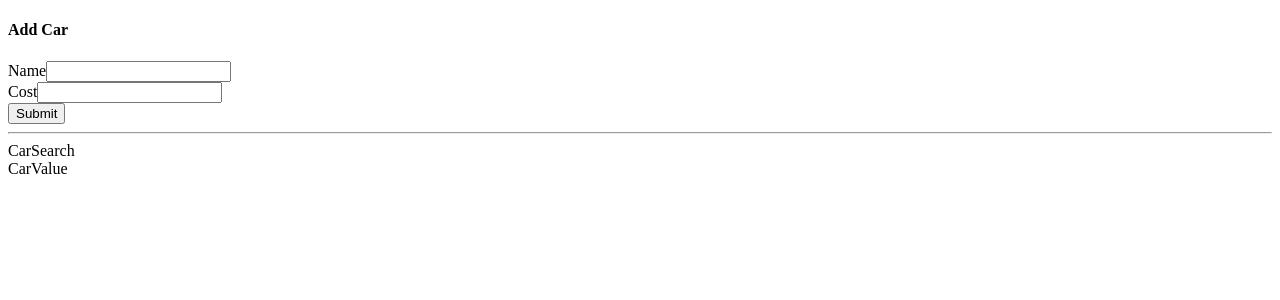
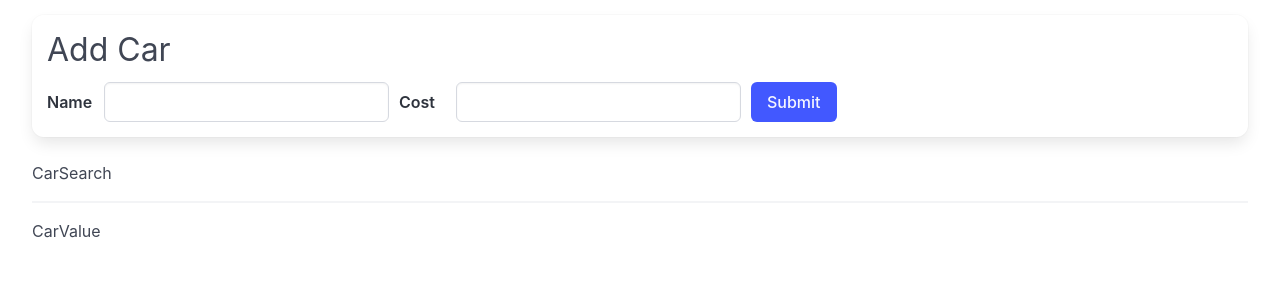
Before and after one commit to Domanell/react-udemy-redux-cars, a React (Create React App) app: page / in a window 1280 px wide. Shown: the top 300 px of the page. Built offline with nearby package versions, Linux system fonts and the light colour scheme.

Commit message:
Add styling

```diff
--- a/src/App.js
+++ b/src/App.js
@@ -5,10 +5,10 @@
 
 function App() {
 	return (
-		<div>
+		<div className="container is-fluid">
 			<CarForm />
+			<CarSearch />
 			<CarList />
-			<CarSearch />
 			<CarValue />
 		</div>
 	);
--- a/src/index.js
+++ b/src/index.js
@@ -1,3 +1,5 @@
+import 'bulma/css/bulma.css';
+import './styles.css';
 import React from 'react';
 import { createRoot } from 'react-dom/client';
 import { Provider } from 'react-redux';
--- /dev/null
+++ b/src/styles.css
@@ -0,0 +1,79 @@
+.car-form {
+  margin-top: 15px;
+  padding: 15px;
+}
+.car-form .field-group {
+  display: flex;
+  margin-bottom: 0px;
+}
+.car-form form {
+  display: flex;
+  justify-content: space-between;
+}
+.car-form .field {
+  display: flex;
+  align-items: center;
+  margin-bottom: 0px;
+  margin-right: 10px;
+}
+.car-form .field label.label {
+  margin-bottom: 0px;
+  width: 70px;
+}
+.car-form input {
+  width: 100%;
+}
+.car-form h4.subtitle.is-3 {
+  margin-bottom: 0.75rem;
+}
+
+.car-list .panel.bold {
+  font-weight: 600;
+}
+
+.car-list .panel {
+  padding: 10px;
+  display: flex;
+  flex-direction: row;
+  justify-content: space-between;
+  align-items: center;
+}
+
+.car-list p {
+  font-size: 1.5rem;
+}
+
+.car-list .note {
+  font-style: italic;
+  display: block;
+  margin: 40px 20px;
+}
+
+.car-value {
+  font-size: 2rem;
+  text-align: right;
+}
+
+hr {
+  margin: 1rem 0;
+}
+
+.list-header {
+  display: flex;
+  flex-direction: row;
+  justify-content: space-between;
+  align-items: center;
+}
+
+.list-header h3.title {
+  margin-bottom: 0px;
+}
+
+.list-header .search {
+  display: flex;
+  align-items: center;
+}
+.list-header .search .label {
+  margin-bottom: 0px;
+  margin-right: 10px;
+}
```
